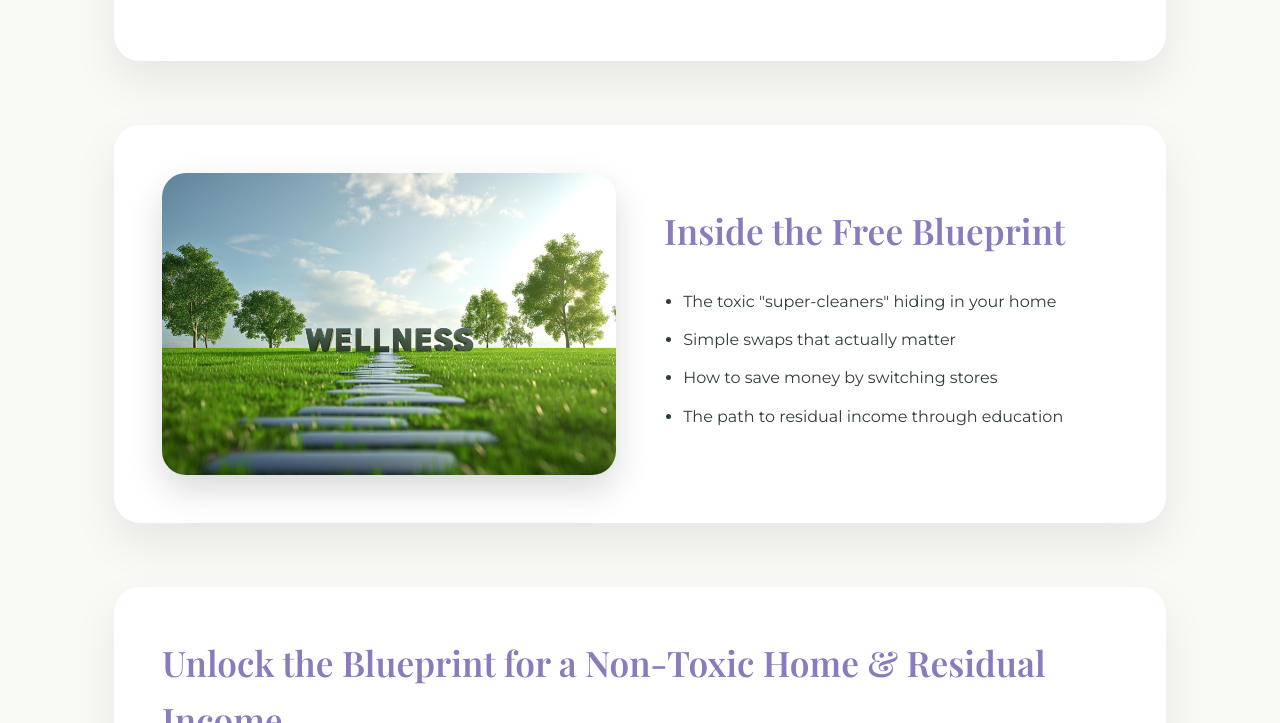
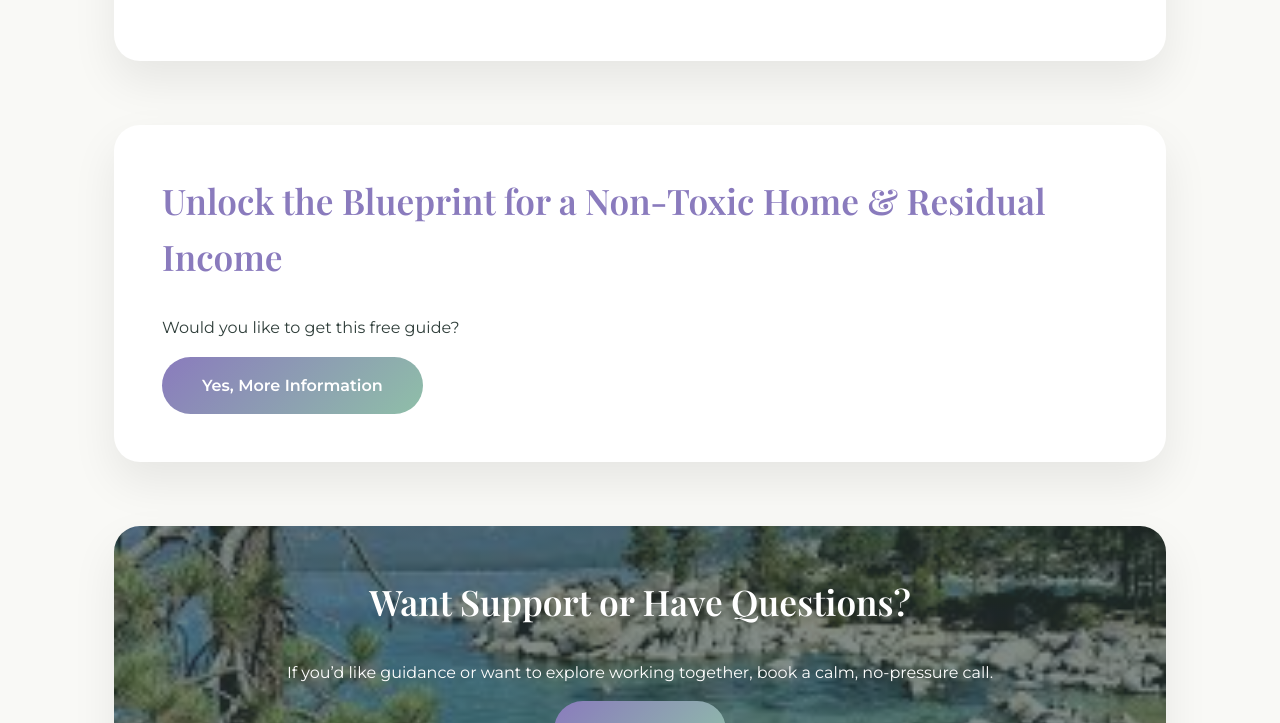
Before and after one commit to PinkEliteStudio/cleanlivingandecofriendly.com, a plain HTML site: page index.html in a window 1280 px wide. Shown: the part 737-1460 px from the top of the page. Drawn offline with nearby package versions, Linux system fonts and the light colour scheme.

Commit message:
index.html

```diff
--- a/index.html
+++ b/index.html
@@ -5,7 +5,6 @@
   <meta name="viewport" content="width=device-width, initial-scale=1.0" />
   <title>The Wellness Mom Project | Clean Living</title>
   <link href="https://fonts.googleapis.com/css2?family=Playfair+Display:wght@400;600&family=Montserrat:wght@300;400;600&display=swap" rel="stylesheet">
-
   <style>
     :root {
       --sage: #8fbfa8;
@@ -91,9 +90,6 @@
       margin-top: 0;
     }
 
-    ul { padding-left: 1.2rem; }
-    li { margin-bottom: 0.8rem; }
-
     .support {
       background:
         linear-gradient(rgba(47,62,58,0.6), rgba(47,62,58,0.6)),
@@ -138,19 +134,6 @@
   <img src="Rhinajasimage.jpg" alt="Rhina – The Wellness Mom Project">
 </section>
 
-<section class="card split">
-  <img src="wellnessimage%20C.jpg" alt="Clean living wellness">
-  <div>
-    <h2>Inside the Free Blueprint</h2>
-    <ul>
-      <li>The toxic "super-cleaners" hiding in your home</li>
-      <li>Simple swaps that actually matter</li>
-      <li>How to save money by switching stores</li>
-      <li>The path to residual income through education</li>
-    </ul>
-  </div>
-</section>
-
 <section id="blueprint" class="card">
   <h2>Unlock the Blueprint for a Non-Toxic Home & Residual Income</h2>
   <p>Would you like to get this free guide?</p>
```
